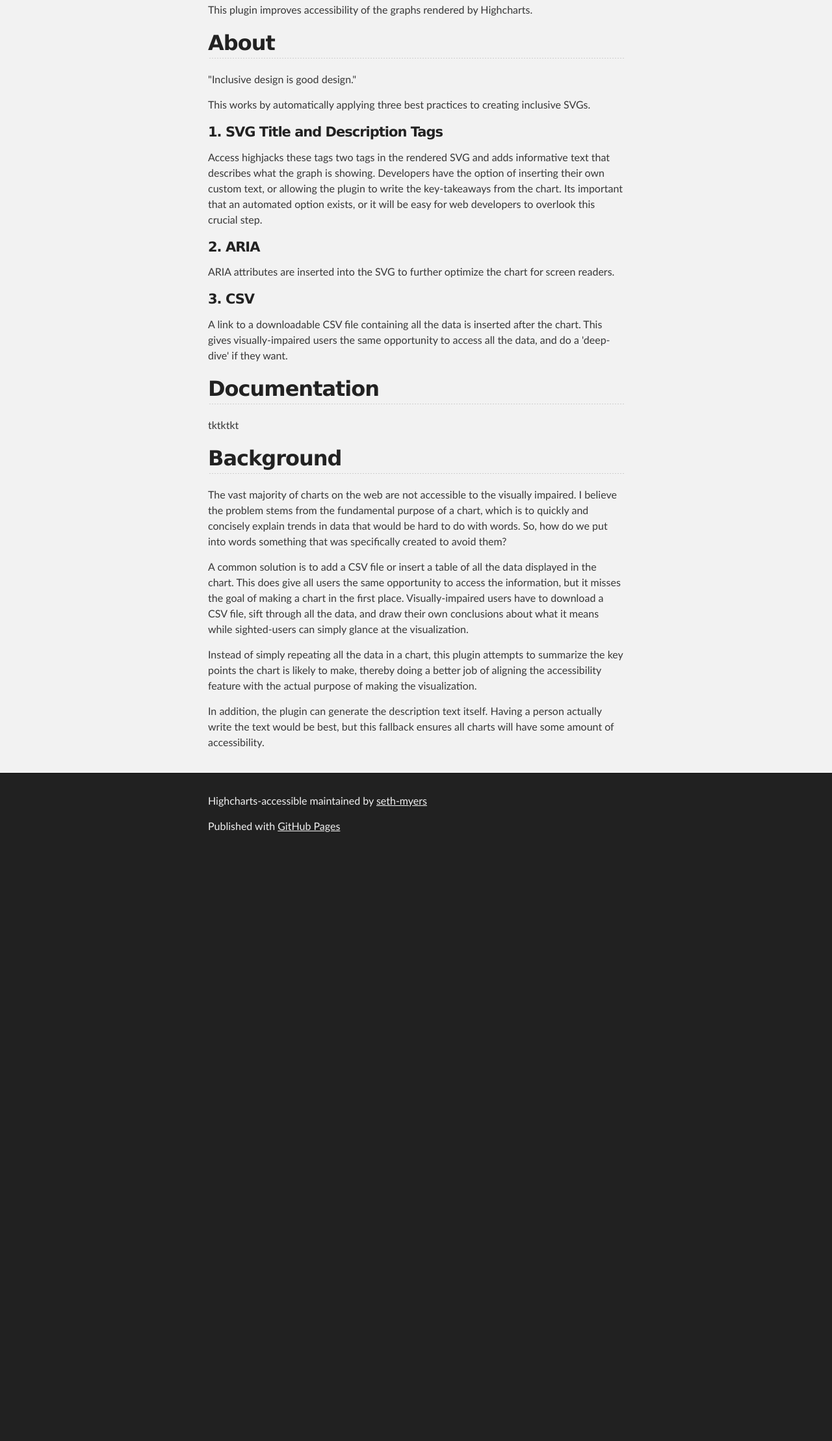
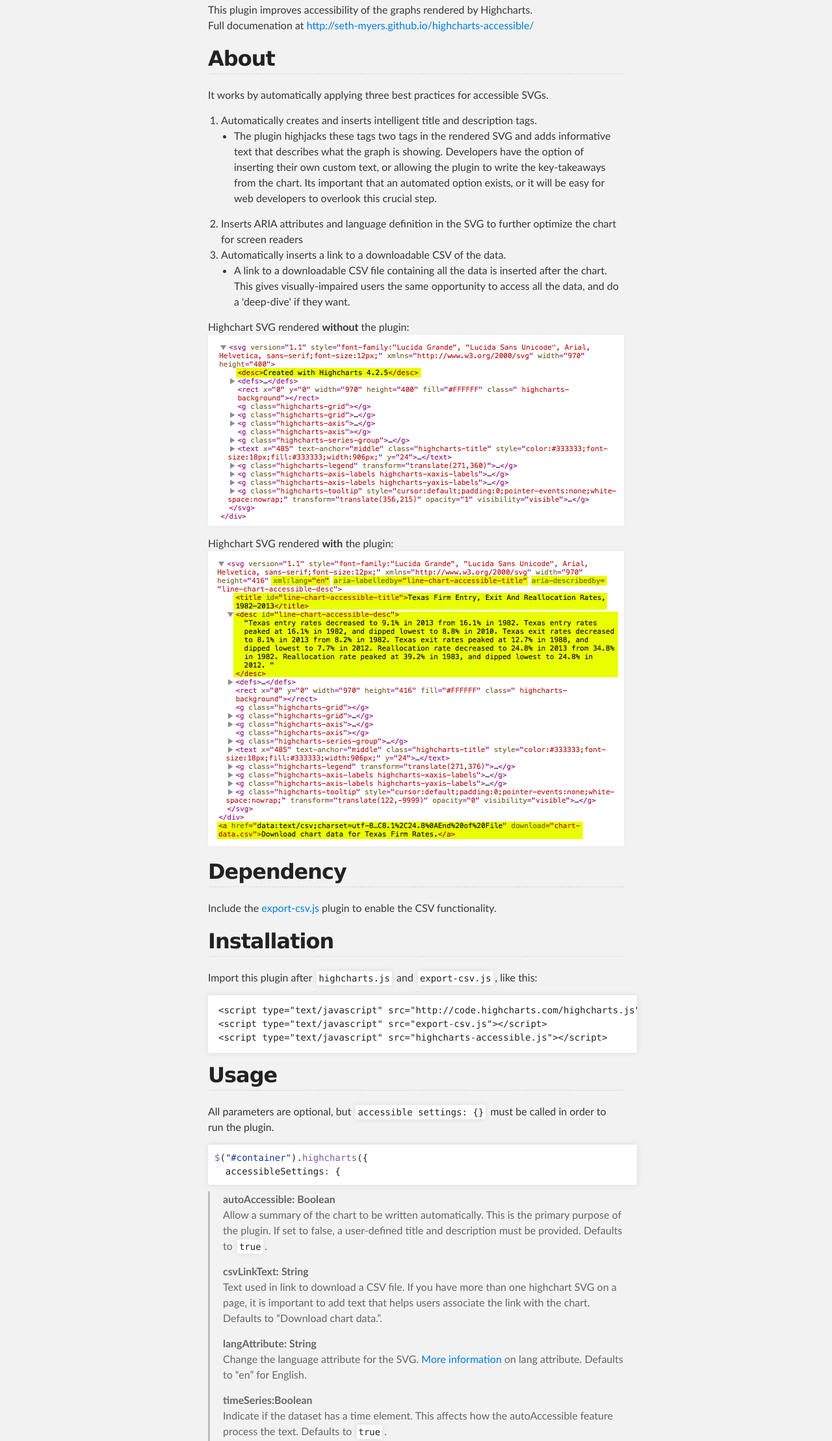
Before and after one commit to seth-myers/highcharts-accessible, a plain HTML site: page index.html in a window 1280 px wide. Shown: the part 357-2574 px from the top of the page at 65% size. Before the commit the page ends 1675 px from the top, so only its background shows below. Drawn offline with Linux system fonts and the light colour scheme.

```diff
--- a/index.html
+++ b/index.html
@@ -34,45 +34,108 @@
         <h1>
 <a id="highcharts-accessible" class="anchor" href="#highcharts-accessible" aria-hidden="true"><span aria-hidden="true" class="octicon octicon-link"></span></a>highcharts-accessible</h1>
 
-<p>This plugin improves accessibility of the graphs rendered by Highcharts.</p>
+<p>This plugin improves accessibility of the graphs rendered by Highcharts.<br>
+Full documenation at <a href="http://seth-myers.github.io/highcharts-accessible/">http://seth-myers.github.io/highcharts-accessible/</a></p>
 
 <h2>
 <a id="about" class="anchor" href="#about" aria-hidden="true"><span aria-hidden="true" class="octicon octicon-link"></span></a>About</h2>
 
-<p>"Inclusive design is good design."  </p>
+<p>It works by automatically applying three best practices for accessible SVGs.</p>
 
-<p>This works by automatically applying three best practices to creating inclusive SVGs. </p>
+<ol>
+<li>Automatically creates and inserts intelligent title and description tags.
 
-<h4>
-<a id="1-svg-title-and-description-tags" class="anchor" href="#1-svg-title-and-description-tags" aria-hidden="true"><span aria-hidden="true" class="octicon octicon-link"></span></a>1. SVG Title and Description Tags</h4>
+<ul>
+<li>The plugin highjacks these tags two tags in the rendered SVG and adds informative text that describes what the graph is showing. Developers have the option of inserting their own custom text, or allowing the plugin to write the key-takeaways from the chart. Its important that an automated option exists, or it will be easy for web developers to overlook this crucial step.<br>
+</li>
+</ul>
+</li>
+<li>Inserts ARIA attributes and language definition in the SVG to further optimize the chart for screen readers<br>
+</li>
+<li>Automatically inserts a link to a downloadable CSV of the data.<br>
 
-<p>Access highjacks these tags two tags in the rendered SVG and adds informative text that describes what the graph is showing. Developers have the option of inserting their own custom text, or allowing the plugin to write the key-takeaways from the chart. Its important that an automated option exists, or it will be easy for web developers to overlook this crucial step.</p>
+<ul>
+<li>A link to a downloadable CSV file containing all the data is inserted after the chart. This gives visually-impaired users the same opportunity to access all the data, and do a 'deep-dive' if they want.</li>
+</ul>
+</li>
+</ol>
 
-<h4>
-<a id="2-aria" class="anchor" href="#2-aria" aria-hidden="true"><span aria-hidden="true" class="octicon octicon-link"></span></a>2. ARIA</h4>
+<p>Highchart SVG rendered <strong>without</strong> the plugin:
+<img src="https://github.com/seth-myers/highcharts-accessible/blob/gh-pages/images/without.png" alt="alt text" title="Highchart SVG rendered without the plugin"></p>
 
-<p>ARIA attributes are inserted into the SVG to further optimize the chart for screen readers.</p>
-
-<h4>
-<a id="3-csv" class="anchor" href="#3-csv" aria-hidden="true"><span aria-hidden="true" class="octicon octicon-link"></span></a>3. CSV</h4>
-
-<p>A link to a downloadable CSV file containing all the data is inserted after the chart. This gives visually-impaired users the same opportunity to access all the data, and do a 'deep-dive' if they want.</p>
+<p>Highchart SVG rendered <strong>with</strong> the plugin:
+<img src="https://github.com/seth-myers/highcharts-accessible/blob/gh-pages/images/with.png" alt="alt text" title="https://github.com/seth-myers/highcharts-accessible/blob/gh-pages/images/with.png"></p>
 
 <h2>
-<a id="documentation" class="anchor" href="#documentation" aria-hidden="true"><span aria-hidden="true" class="octicon octicon-link"></span></a>Documentation</h2>
+<a id="dependency" class="anchor" href="#dependency" aria-hidden="true"><span aria-hidden="true" class="octicon octicon-link"></span></a>Dependency</h2>
 
-<p>tktktkt</p>
+<p>Include the <a href="http://www.highcharts.com/plugin-registry/single/7/Export%20Data" title="export-csv.js download page">export-csv.js</a> plugin to enable the CSV functionality.</p>
+
+<h2>
+<a id="installation" class="anchor" href="#installation" aria-hidden="true"><span aria-hidden="true" class="octicon octicon-link"></span></a>Installation</h2>
+
+<p>Import this plugin after <code>highcharts.js</code> and <code>export-csv.js</code>, like this:</p>
+
+<pre><code>&lt;script type="text/javascript" src="http://code.highcharts.com/highcharts.js"&gt;&lt;/script&gt;
+&lt;script type="text/javascript" src="export-csv.js"&gt;&lt;/script&gt;
+&lt;script type="text/javascript" src="highcharts-accessible.js"&gt;&lt;/script&gt;
+</code></pre>
+
+<h2>
+<a id="usage" class="anchor" href="#usage" aria-hidden="true"><span aria-hidden="true" class="octicon octicon-link"></span></a>Usage</h2>
+
+<p>All parameters are optional, but <code>accessible settings: {}</code> must be called in order to run the plugin.</p>
+
+<div class="highlight highlight-source-js"><pre><span class="pl-en">$</span>(<span class="pl-s"><span class="pl-pds">"</span>#container<span class="pl-pds">"</span></span>).<span class="pl-en">highcharts</span>({
+  accessibleSettings<span class="pl-k">:</span> {  </pre></div>
+
+<blockquote>
+<p><strong>autoAccessible: Boolean</strong><br>
+Allow a summary of the chart to be written automatically. This is the primary purpose of the plugin. If set to false, a user-defined title and description must be provided. Defaults to <code>true</code>.  </p>
+
+<p><strong>csvLinkText: String</strong><br>
+Text used in link to download a CSV file. If you have more than one highchart SVG on a page, it is important to add text that helps users associate the link with the chart. Defaults to “Download chart data.”.</p>
+
+<p><strong>langAttribute: String</strong><br>
+Change the language attribute for the SVG. <a href="https://developer.mozilla.org/en-US/docs/Web/SVG/Attribute/xml:lang" title="Mozilla SVG lang">More information</a> on lang attribute. Defaults to “en” for English.  </p>
+
+<p><strong>timeSeries:Boolean</strong><br>
+Indicate if the dataset has a time element. This affects how the autoAccessible feature process the text. Defaults to <code>true</code>.  </p>
+
+<p><strong>userDesc: String</strong><br>
+Text to be used in the SVG’s description tag. This will override the autoAccessible feature. I recommend using this option and writing your own summary of what the chart shows. It will likely be more readable than what the autoAccessible script can generate. Defaults to <code>null</code>.  </p>
+
+<p><strong>userTitle: String</strong><br>
+Text to be used in the SVG’s title tag. If this is tag is not used, access will use the text in highchart’s title.text in the SVG title tag. If that is empty, it defaults to "This is a data visualization. Please see the following description tag for a synopsis of what it shows.".  </p>
+
+<p><strong>xUnitPrefix: String</strong><br>
+Text to prepend to the x value in the description tag. Defaults to empty string.</p>
+
+<p><strong>xUnitSuffix: String</strong><br>
+Text to append to the x value in the description tag. Defaults to empty string.</p>
+
+<p><strong>yUnitPrefix: String</strong><br>
+Text to prepend to the y value in the description tag. Defaults to empty string.</p>
+
+<p><strong>yUnitSuffix: String</strong><br>
+Text to append to the y value in the description tag. Defaults to empty string.</p>
+</blockquote>
+
+<div class="highlight highlight-source-js"><pre>  }
+});  </pre></div>
 
 <h2>
 <a id="background" class="anchor" href="#background" aria-hidden="true"><span aria-hidden="true" class="octicon octicon-link"></span></a>Background</h2>
 
 <p>The vast majority of charts on the web are not accessible to the visually impaired. I believe the problem stems from the fundamental purpose of a chart, which is to quickly and concisely explain trends in data that would be hard to do with words. So, how do we put into words something that was specifically created to avoid them?</p>
 
-<p>A common solution is to add a CSV file or insert a table of all the data displayed in the chart. This does give all users the same opportunity to access the information, but it misses the goal of making a chart in the first place. Visually-impaired users have to download a CSV file, sift through all the data, and draw their own conclusions about what it means while sighted-users can simply glance at the visualization. </p>
+<p>A common solution is to add a CSV file or insert a table of all the data displayed in the chart. This does give all users the same opportunity to access the information, but it misses the goal of making a chart in the first place. Visually-impaired users have to download a CSV file, sift through all the data, and draw their own conclusions about what it means while sighted-users can simply glance at the visualization.</p>
 
-<p>Instead of simply repeating all the data in a chart, this plugin attempts to summarize the key points the chart is likely to make, thereby doing a better job of aligning the accessibility feature with the actual purpose of making the visualization. </p>
+<p>Instead of simply repeating all the data in a chart, this plugin attempts to summarize the key points the chart is likely to make, thereby doing a better job of aligning the accessibility feature with the actual purpose of making the visualization.</p>
 
-<p>In addition, the plugin can generate the description text itself. Having a person actually write the text would be best, but this fallback ensures all charts will have some amount of accessibility. </p>
+<p>In addition, the plugin can generate the description text itself. Having a person actually write the text would be best, but this fallback ensures all charts will have some amount of accessibility.</p>
+
+<p><strong><em>"Inclusive design is good design."</em></strong></p>
       </section>
     </div>
 
```
Also changed, not shown: params.json (+1 -1 lines).
